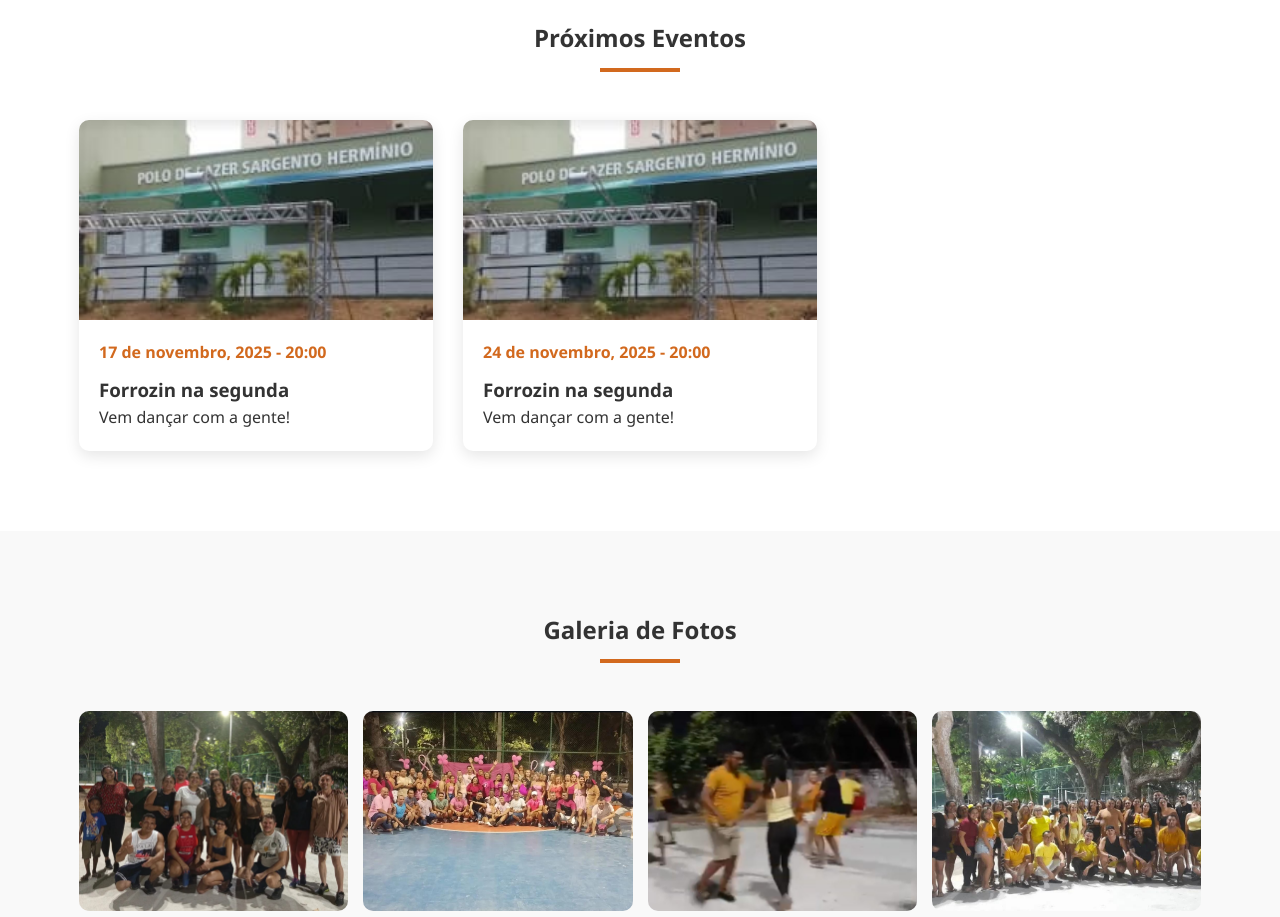
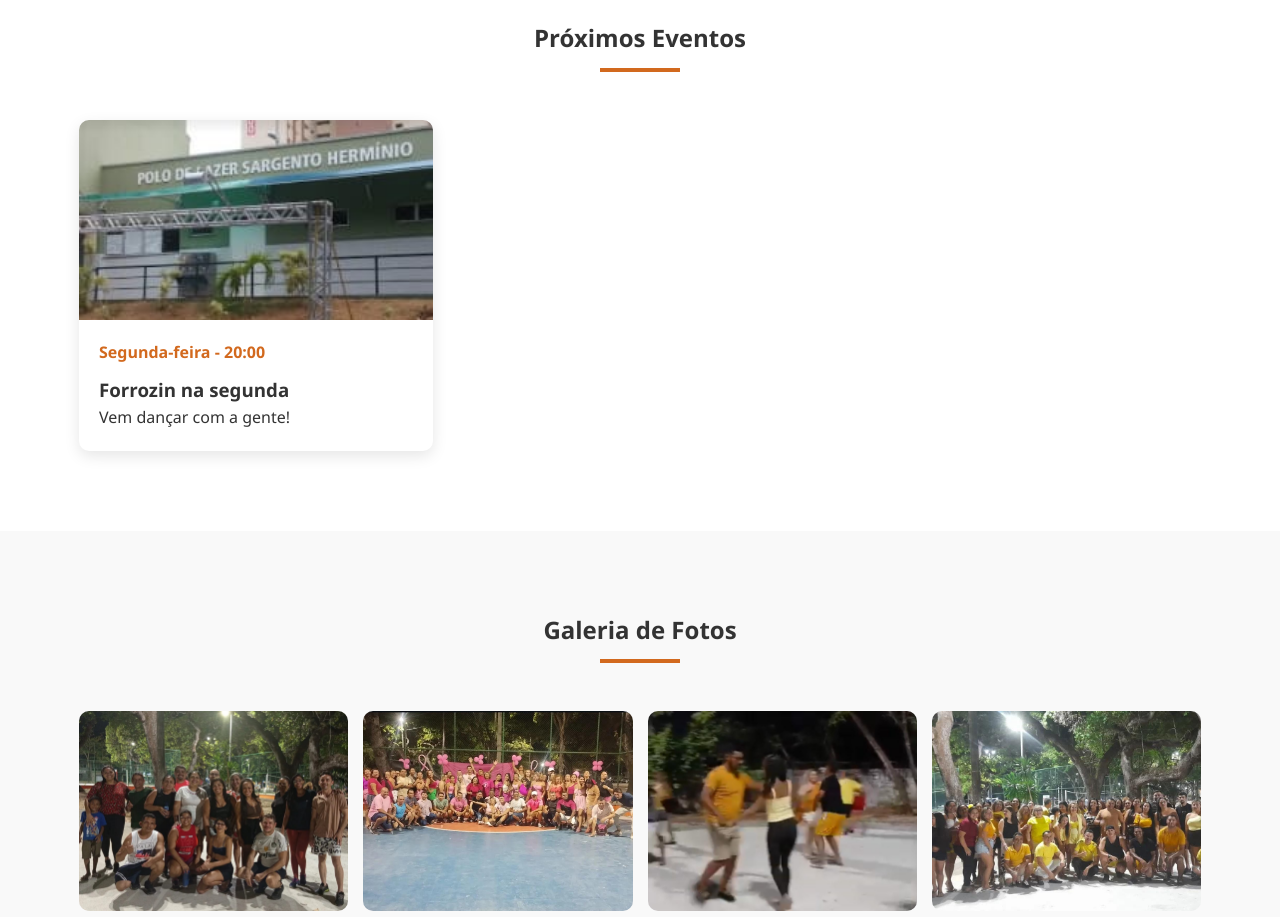
Before and after one commit to suzuu7/forrozin, a plain HTML site: page index.html in a window 1280 px wide. Shown: the part 1820-2737 px from the top of the page. Drawn offline with Linux system fonts and the light colour scheme.

Commit message:
index atu1

```diff
--- a/index.html
+++ b/index.html
@@ -441,23 +441,13 @@
                         <img src="WhatsApp Image 2025-11-05 at 16.17.40.jpeg" alt="Forró de São João">
                     </div>
                     <div class="event-info">
-                        <div class="event-date">17 de novembro, 2025 - 20:00</div>
+                        <div class="event-date">Segunda-feira - 20:00</div>
                         <h3>Forrozin na segunda</h3>
                         <p>Vem dançar com a gente!</p>
                     </div>
                 </div>
 
-            <div class="events-grid">
-                <div class="event-card">
-                    <div class="event-image">
-                        <img src="WhatsApp Image 2025-11-05 at 16.17.40.jpeg" alt="Forró de São João">
-                    </div>
-                    <div class="event-info">
-                        <div class="event-date">24 de novembro, 2025 - 20:00</div>
-                        <h3>Forrozin na segunda</h3>
-                        <p>Vem dançar com a gente!</p>
-                    </div>
-                </div>
+
 
                     </div>
                 </div>
```
